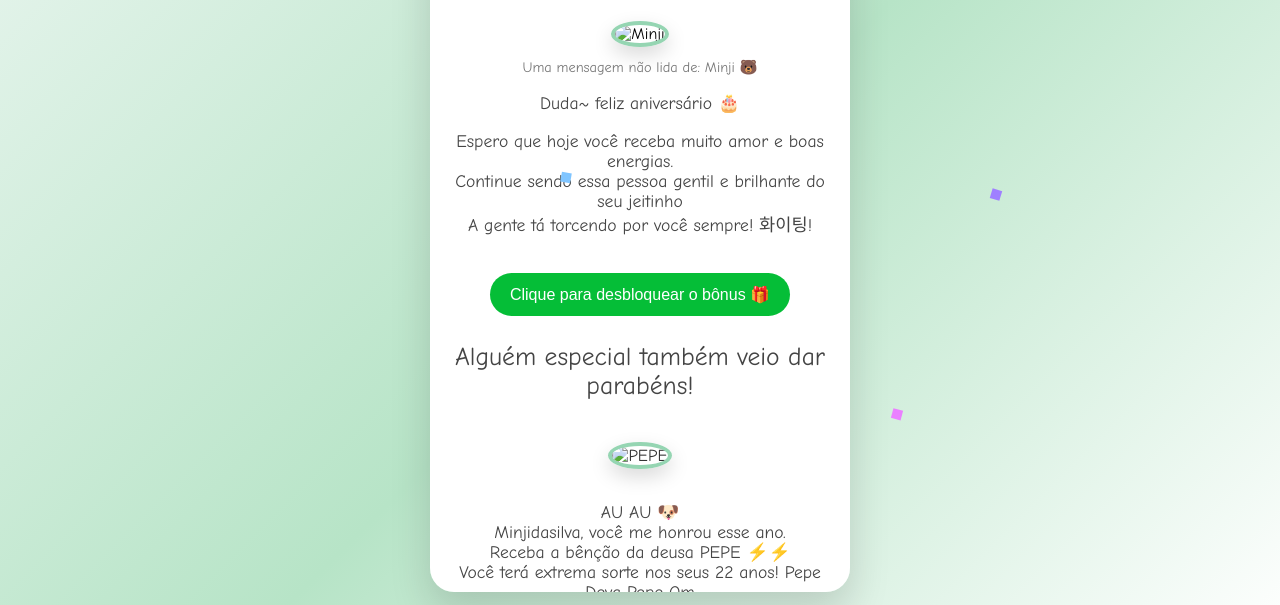
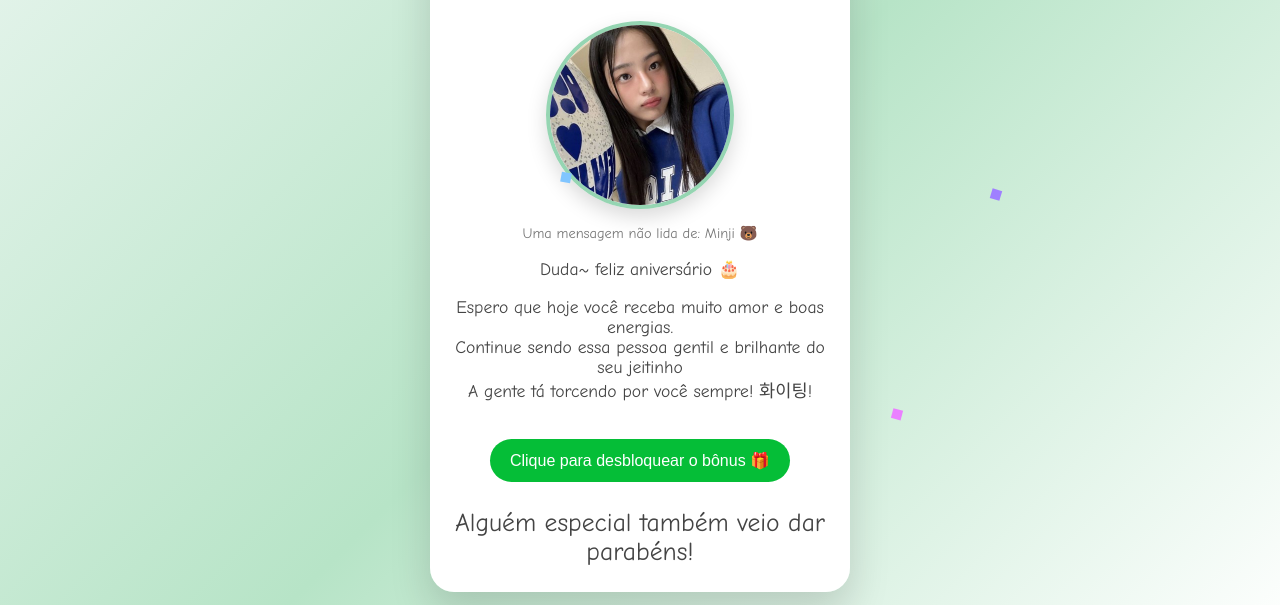
Before and after one commit to gabioliveira666/cartao-da-duda, a plain HTML site: page index.html in a window 1280 px wide. Both pictures are taken after a click on the button "Clique para desbloquear o bônus 🎁". Shown: the part 148-753 px from the top of the page. Drawn offline with Linux system fonts and the light colour scheme.

Commit message:
Update index.html

```diff
--- a/index.html
+++ b/index.html
@@ -132,7 +132,7 @@
   <div class="card">
     <h1>Phoning App</h1>
 
-    <img src="img/minji.jpg" alt="Minji" class="minji">
+    <img src="minji.jpg" alt="Minji" class="minji">
     <p style="font-size:0.9rem;color:#777;margin-top:-4px;">Uma mensagem não lida de: Minji 🐻</p>
     <p>Duda~ feliz aniversário 🎂</p>
 
@@ -146,7 +146,7 @@
 
     <div class="surprise" id="surprise">
       <p class="emoji">Alguém especial também veio dar parabéns!</p>
-      <img src="img/cachorra.jpg" alt="PEPE" class="dog">
+      <img src="cachorra.jpg" alt="PEPE" class="dog">
       <p>
         AU AU 🐶<br />
         Minjidasilva, você me honrou esse ano.<br />
```
